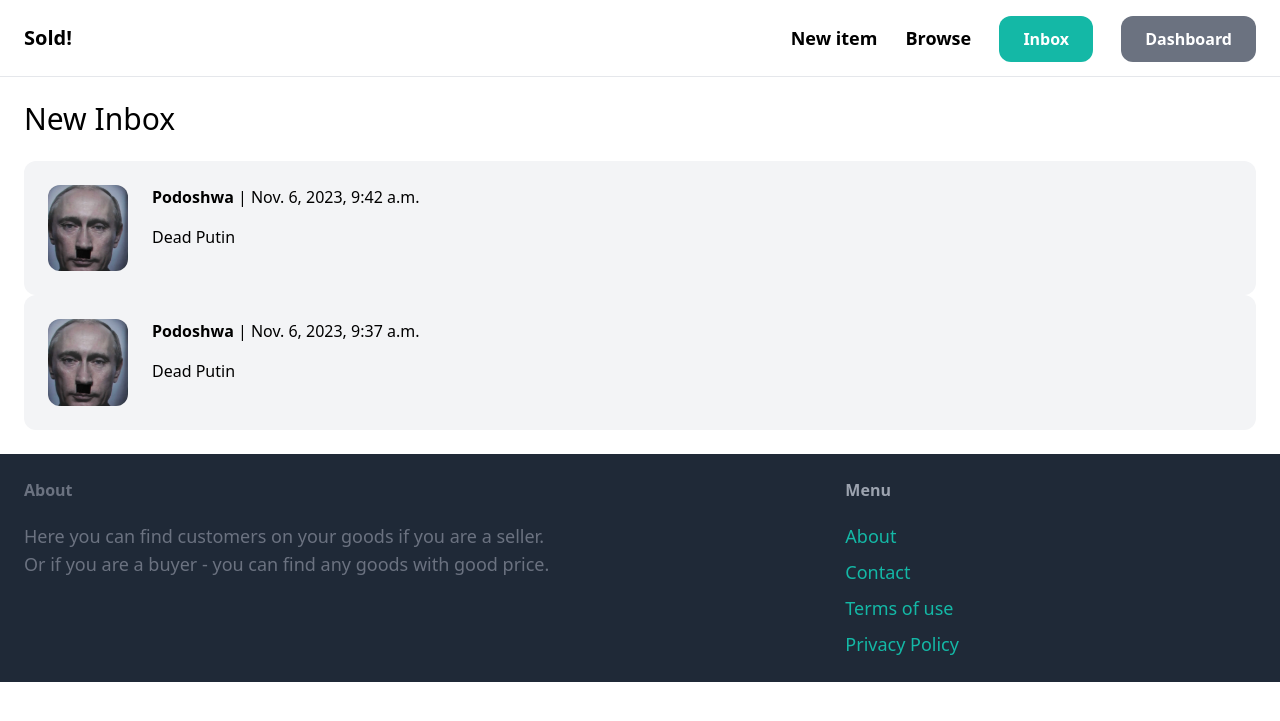
After one commit to griseeminence/sold, a Django app: page /inbox/ in a window 1280 px wide. The commit adds this page. Shown: the top 721 px of the page. Run offline with Django 4.2, Linux system fonts and the light colour scheme; a user stored in the database is signed in; data comes from the database, SQL or seed files in the repository; both versions use the stored data as it was after the commit; some libraries are stand-ins or nearby versions.

Commit message:
procces of communication between cust and sell

```diff
--- a/sold/communication/urls.py
+++ b/sold/communication/urls.py
@@ -1,8 +1,9 @@
 from django.urls import reverse_lazy, path
-from .views import new_communication
+from .views import new_communication, inbox
 
 app_name = 'communication'
 
 urlpatterns = [
+    path('inbox/', inbox, name='inbox'),
     path('inbox/new/<int:item_pk>/', new_communication, name='new_communication'),
 ]
--- a/sold/communication/views.py
+++ b/sold/communication/views.py
@@ -1,3 +1,4 @@
+from django.contrib.auth.decorators import login_required
 from django.shortcuts import render, get_object_or_404, redirect
 
 from .models import Communication
@@ -5,19 +6,23 @@ from item.models import Item
 
 from .forms import CommunicationMessageForm
 
+
 # Create your views here.
-
+@login_required
 def new_communication(request, item_pk):
     item = get_object_or_404(Item, pk=item_pk)
+
     if item.created_by == request.user:
         return redirect('dashboard:index')
 
     communications = Communication.objects.filter(item=item).filter(members__in=[request.user.id])
+
     if communications:
         pass
 
     if request.method == 'POST':
         form = CommunicationMessageForm(request.POST)
+
         if form.is_valid():
             communication = Communication.objects.create(item=item)
             communication.members.add(request.user)
@@ -30,6 +35,24 @@ def new_communication(request, item_pk):
             communication_message.save()
 
             return redirect('item:detail', pk=item_pk)
-        else:
-            form = CommunicationMessageForm()
-        return render(request, 'communication/new_communication.html', {'form': form})
+    else:
+        form = CommunicationMessageForm()
+
+    return render(request, 'communication/new_communication.html', {
+        'form': form
+    })
+
+@login_required
+def inbox(request):
+    communications = Communication.objects.filter(members__in=[request.user.id])
+    return render(request, 'communication/inbox.html', {
+        'communications': communications
+    })
+
+
+@login_required
+def detail(request, pk):
+    communication = Communication.objects.filter(members__in=[request.user.id].get(pk=pk))
+    return render(request, 'communication/detail.html', {
+        'communication': communication
+    })
--- a/sold/templates/base.html
+++ b/sold/templates/base.html
@@ -13,7 +13,7 @@
           <a href="{% url 'item:new_item' %}" class="text-lg font-semibold hover:text-gray-500">New item</a>
           <a href="{% url 'item:items' %}" class="text-lg font-semibold hover:text-gray-500">Browse</a>
           {% if request.user.is_authenticated %}
-              <a href="#" class="px-6 py-3 text lg font-semibold bg-teal-500 text-white rounded-xl hover:bg-teal-700">Inbox</a>
+              <a href="{% url 'communication:inbox' %}" class="px-6 py-3 text lg font-semibold bg-teal-500 text-white rounded-xl hover:bg-teal-700">Inbox</a>
               <a href="{% url 'dashboard:index' %}" class="px-6 py-3 text lg font-semibold bg-gray-500 text-white rounded-xl hover:bg-gray-700">Dashboard</a>
               {% else %}
               <a href="{% url 'core:signup' %}" class="px-6 py-3 text lg font-semibold bg-teal-500 text-white rounded-xl hover:bg-teal-700">Sign Up</a>
--- /dev/null
+++ b/sold/templates/communication/inbox.html
@@ -0,0 +1,28 @@
+{% extends 'base.html' %}
+
+{% block title %} New Inbox {% endblock %}
+{% block content %}
+    <h1 class="mb-6 text-3xl">New Inbox</h1>
+
+    <div class="space-y-6">
+    {% for communication in communications %}
+        <a href="#">
+            <div class="p-6 flex bg-gray-100 rounded-xl">
+                <div class="pr-6">
+                    <img src="{{ communication.item.image.url }}" class="w-20 rounded-xl">
+                </div>
+
+                <div>
+                    {% for member in communication.members.all %}
+                        {% if member != request.user %}
+                            <p class="mb-4"><strong>{{ member.username }}</strong> | {{ communication.modified_at }}</p>
+                            <p>{{ communication.item.name }}</p>
+                        {% endif %}
+                    {% endfor %}
+                </div>
+            </div>
+        </a>
+    {% endfor %}
+
+    </div>
+{% endblock %}
--- a/sold/templates/item/detail.html
+++ b/sold/templates/item/detail.html
@@ -29,7 +29,7 @@
                     <a href="{% url 'item:delete' item.id %}" class="inline-block mt-6 px-6 py-3 text-lg font-semibold bg-red-500 text-white rounded-xl">Delete</a>
                 </div>
             {% else %}
-                <a href="#" class="inline-block mt-6 px-6 py-3 text-lg font-semibold bg-teal-500 text-white rounded-xl hover:bg-teal-700">Contact seller</a>
+                <a href="{% url 'communication:new_communication' item.id %}" class="inline-block mt-6 px-6 py-3 text-lg font-semibold bg-teal-500 text-white rounded-xl hover:bg-teal-700">Contact seller</a>
             {% endif %}
         </div>
     </div>
```
Also changed, not shown: sold/templates/communication/new_communication.html (added, +23 -0 lines), sold/db.sqlite3, sold/templates/communication/detail.html (added).
